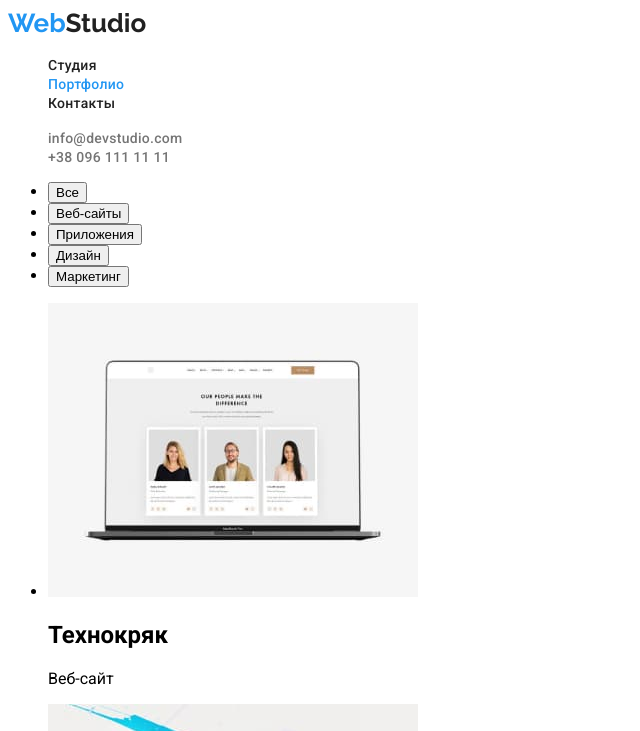
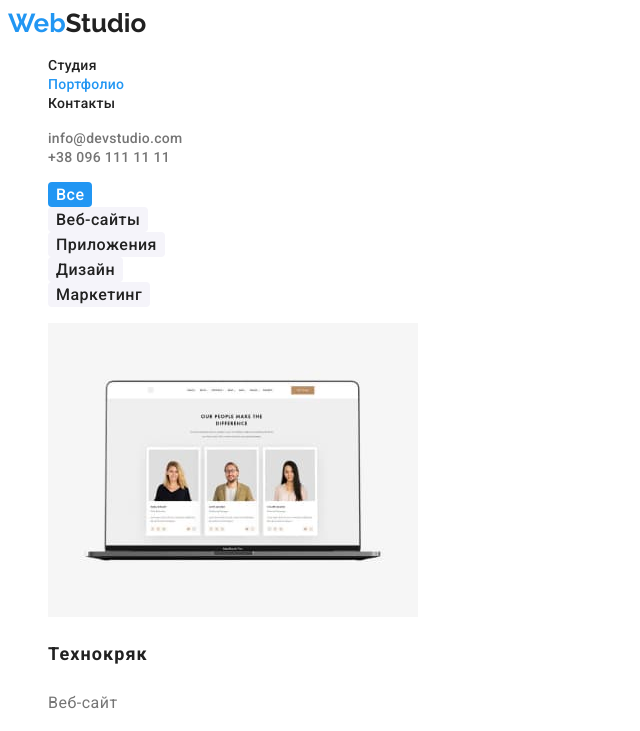
Before and after one commit to 4106677/goit-markup-hw-02, a plain HTML site: page portfolio.html in a window 1280 px wide. Both pictures are taken after a click on the button "Все". Shown: the top 731 px of the page, without its empty margins (0-640 px from the left). Drawn offline with Linux system fonts and the light colour scheme.

Commit message:
add secondary fonts

```diff
--- a/css/styles.css
+++ b/css/styles.css
@@ -1,8 +1,10 @@
 :root {
-	--primary-text-color: hsl(0, 0%, 13%);
+	--primary-text-color: #212121;
 	--secondary-text-color: #757575;
 	--accent-color: #2196f3;
 	--main-font: "Roboto";
+	--button-background-color: #f5f4fa;
+	--additional-text-color: #ffffff;
 }
 
 .list {
@@ -18,18 +20,15 @@
 }
 
 body {
-	font-family: var(--main-font);
+	font-family: var(--main-font), sans-serif;
+	color: var(--primary-text-color);
 }
 
 /*-----Header------*/
 
-.header {
-	background-color: #ffffff;
-}
-
 /* WebStudio */
 .logo {
-	font-family: "Raleway";
+	font-family: "Raleway", sans-serif;
 	font-weight: 700;
 	font-size: 26px;
 	line-height: 1.19;
@@ -65,7 +64,7 @@ body {
 	letter-spacing: 0.02em;
 }
 
-.contacts .link:hover,
+.contacts .link:focus,
 .contacts .link:hover {
 	color: var(--accent-color);
 }
@@ -84,11 +83,12 @@ body {
 	text-align: center;
 	letter-spacing: 0.06em;
 	text-transform: uppercase;
-	color: #ffffff;
+	color: var(--additional-text-color);
 }
 
 .hero-button {
 	background: var(--accent-color);
+	font-family: inherit;
 	box-shadow: 0px 4px 4px rgba(0, 0, 0, 0.15);
 	border-radius: 4px;
 	font-weight: 700;
@@ -98,7 +98,14 @@ body {
 	align-items: center;
 	text-align: center;
 	letter-spacing: 0.06em;
-	color: #ffffff;
+	color: var(--additional-text-color);
+	cursor: pointer;
+}
+
+.hero-button:hover,
+.hero-button:focus {
+	background-color: #188ce8;
+	color: var(--additional-text-color);
 }
 
 .hero-benefits {
@@ -113,7 +120,6 @@ body {
 	font-weight: 400;
 	font-size: 14px;
 	line-height: 1.71;
-	/* or 171% */
 	letter-spacing: 0.03em;
 	text-transform: none;
 	color: var(--secondary-text-color);
@@ -132,6 +138,9 @@ body {
 /*---------TEAM----------*/
 
 .team {
+	background-color: #f5f4fa;
+}
+.team-header {
 	font-size: 36px;
 	line-height: 1.17;
 	text-align: center;
@@ -139,13 +148,14 @@ body {
 	color: var(--primary-text-color);
 }
 
-.team-list {
+.team-list li {
 	font-weight: 500;
 	font-size: 16px;
 	line-height: 1.19;
 	text-align: center;
 	letter-spacing: 0.03em;
 	color: var(--primary-text-color);
+	background-color: var(--additional-text-color);
 }
 
 .team-list p {
@@ -161,11 +171,11 @@ body {
 
 .footer {
 	background-color: #2f303a;
-	color: #ffffff;
+	color: var(--additional-text-color);
 }
 
 .footer > .logo.link {
-	color: #ffffff;
+	color: var(--additional-text-color);
 }
 
 .address {
@@ -177,14 +187,54 @@ body {
 }
 
 .address .link {
-	color: #ffffff;
+	color: var(--additional-text-color);
 	font-weight: 500;
 	font-size: 14px;
 	line-height: 1.14;
 	letter-spacing: 0.02em;
 }
 
-.address .link:hover,
+.address .link:focus,
 .address .link:hover {
 	color: var(--accent-color);
 }
+
+/*-----------PORTFOLIO--------------*/
+
+.button {
+	background-color: var(--button-background-color);
+	font-family: inherit;
+	color: var(--primary-text-color);
+	font-weight: 500;
+	font-size: 16px;
+	line-height: 1, 62;
+	text-align: center;
+	letter-spacing: 0.03em;
+
+	border-radius: 4px;
+	border-color: transparent;
+	cursor: pointer;
+}
+
+.button:focus,
+.button:hover,
+.button:active {
+	background-color: var(--accent-color);
+	color: var(--additional-text-color);
+}
+
+.portfolio h2 {
+	font-weight: 700;
+	font-size: 18px;
+	line-height: 2;
+	letter-spacing: 0.06em;
+	color: var(--primary-text-color);
+}
+
+.portfolio p {
+	font-weight: 400;
+	font-size: 16px;
+	line-height: 1.88;
+	letter-spacing: 0.03em;
+	color: var(--secondary-text-color);
+}
--- a/portfolio.html
+++ b/portfolio.html
@@ -33,16 +33,16 @@
         <section>
             <h1 class="visually-hidden">Фильтр</h1>
             <div>
-                <ul>
-                    <li><button type="button">Все</button></li>
-                    <li><button type="button">Веб-сайты</button></li>
-                    <li><button type="button">Приложения</button></li>
-                    <li><button type="button">Дизайн</button></li>
-                    <li><button type="button">Маркетинг</button></li>
+                <ul class="list">
+                    <li><button type="button" class="button">Все</button></li>
+                    <li><button type="button" class="button">Веб-сайты</button></li>
+                    <li><button type="button" class="button">Приложения</button></li>
+                    <li><button type="button" class="button">Дизайн</button></li>
+                    <li><button type="button" class="button">Маркетинг</button></li>
                 </ul>
             </div>
-            <div>
-                <ul>
+            <div class="portfolio">
+                <ul class="list">
                     <li>
                         <img src="./images/portfolio/filter1.jpg" alt="Технокряк" width="370" height="294">
                         <h2>Технокряк</h2>
```
Also changed, not shown: index.html (+2 -2 lines).
